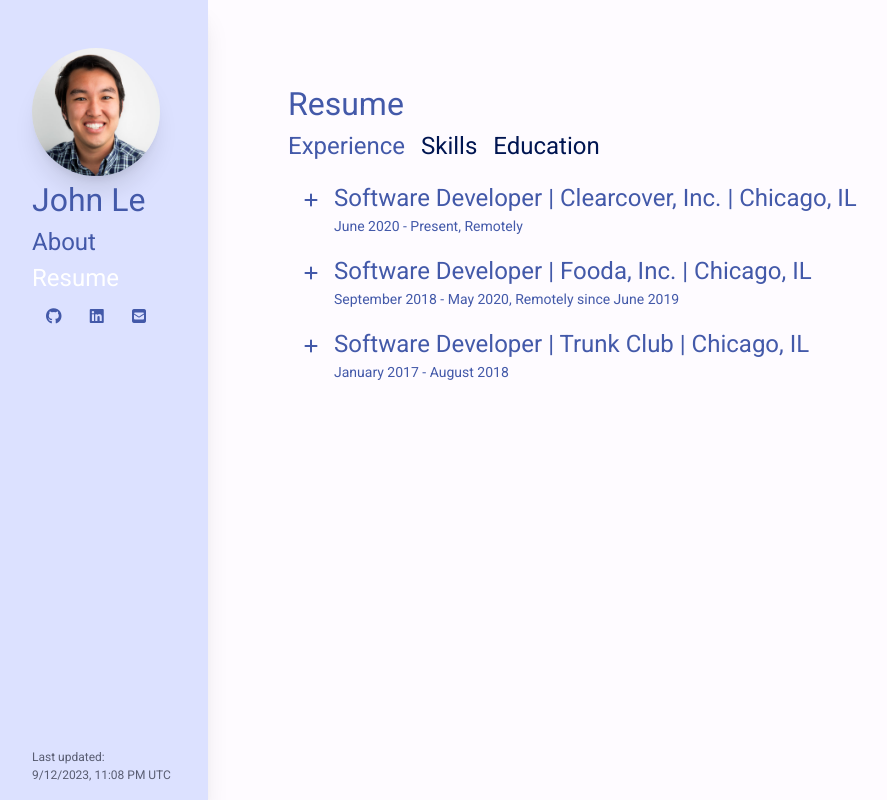
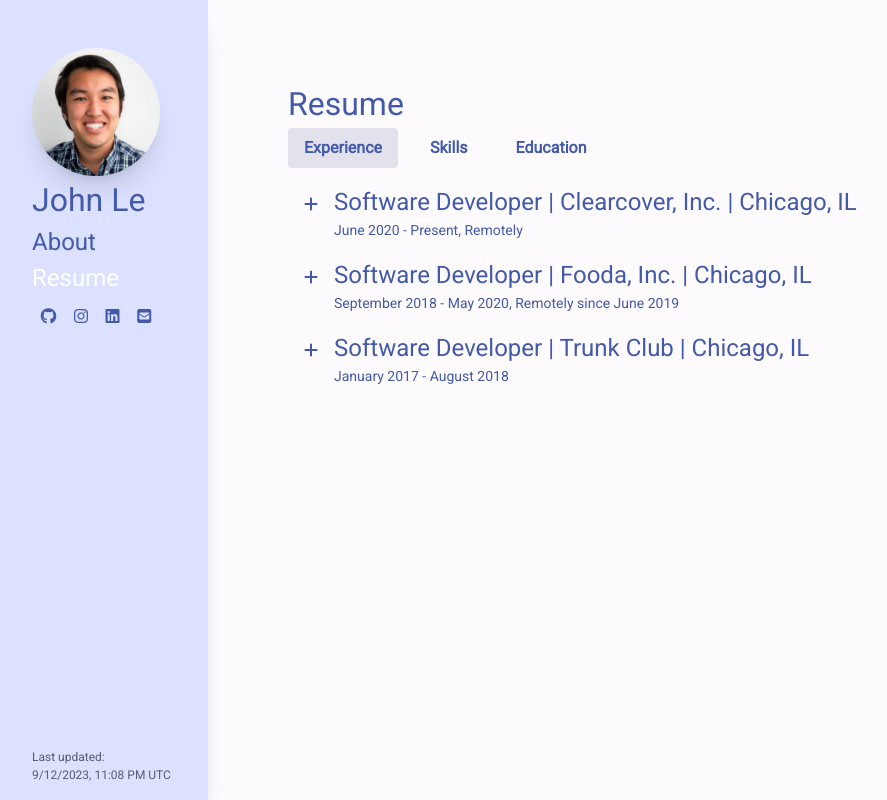
Before and after one commit to johnle192/my-portfolio-site, a React (Vite) app: page /resume in a window 1280 px wide. Shown: the whole page, without its empty margins (16-903 px from the left). Built offline with nearby package versions, Linux system fonts and the light colour scheme.

Commit message:
make resume buttons nav

```diff
--- a/src/components/Resume.tsx
+++ b/src/components/Resume.tsx
@@ -10,31 +10,37 @@ export default function Resume() {
   return (
     <div className="resume-container m-20 max-w-3xl">
       <h2 className="headline-large"> Resume </h2>
-      <div className="flex space-x-4 on-primary-container-text">
-        <div
-          className={`hover:text-primary cursor-pointer headline-small ${
-            resumeSection === 'experience' && 'primary-text'
+      <div className="flex space-x-4 text-primary">
+        <button
+          className={`hover:bg-surface-variant body-large font-bold py-2 px-4 rounded ${
+            resumeSection === 'experience'
+              ? 'bg-surface-variant'
+              : 'bg-transparent '
           }`}
           onClick={() => setResumeSection('experience')}
         >
           Experience
-        </div>
-        <div
-          className={`hover:text-primary cursor-pointer headline-small ${
-            resumeSection === 'skills' && 'primary-text'
+        </button>
+        <button
+          className={`hover:bg-surface-variant body-large font-bold py-2 px-4 rounded ${
+            resumeSection === 'skills'
+              ? 'bg-surface-variant'
+              : 'bg-transparent '
           }`}
           onClick={() => setResumeSection('skills')}
         >
           Skills
-        </div>
-        <div
-          className={`hover:text-primary cursor-pointer headline-small ${
-            resumeSection === 'education' && 'primary-text'
+        </button>
+        <button
+          className={`hover:bg-surface-variant body-large font-bold py-2 px-4 rounded ${
+            resumeSection === 'education'
+              ? 'bg-surface-variant'
+              : 'bg-transparent '
           }`}
           onClick={() => setResumeSection('education')}
         >
           Education
-        </div>
+        </button>
       </div>
       <div className="my-2">
         {resumeSection === 'experience' &&
--- a/src/icons.json
+++ b/src/icons.json
@@ -1,5 +1,6 @@
 [
   { "link": "https://github.com/johnle192", "iconName": "fa-brands fa-github" },
+  { "link": "https://www.instagram.com/johnle192/", "iconName": "fa-brands fa-instagram" },
   { "link": "https://www.linkedin.com/in/john-le-3bb9bb93/", "iconName": "fa-brands fa-linkedin" },
   { "link": "mailto:john.le192@gmail.com", "iconName": "fa-solid fa-square-envelope" }
 ]
--- a/tailwind.config.cjs
+++ b/tailwind.config.cjs
@@ -16,6 +16,9 @@ module.exports = {
         '.text-secondary': {
           color: 'var(--md-sys-color-secondary)',
         },
+        '.bg-surface-variant': {
+          backgroundColor: 'var(--md-sys-color-surface-variant)',
+        }
       };
 
       addUtilities(newUtilities, ['responsive', 'hover']);
```
